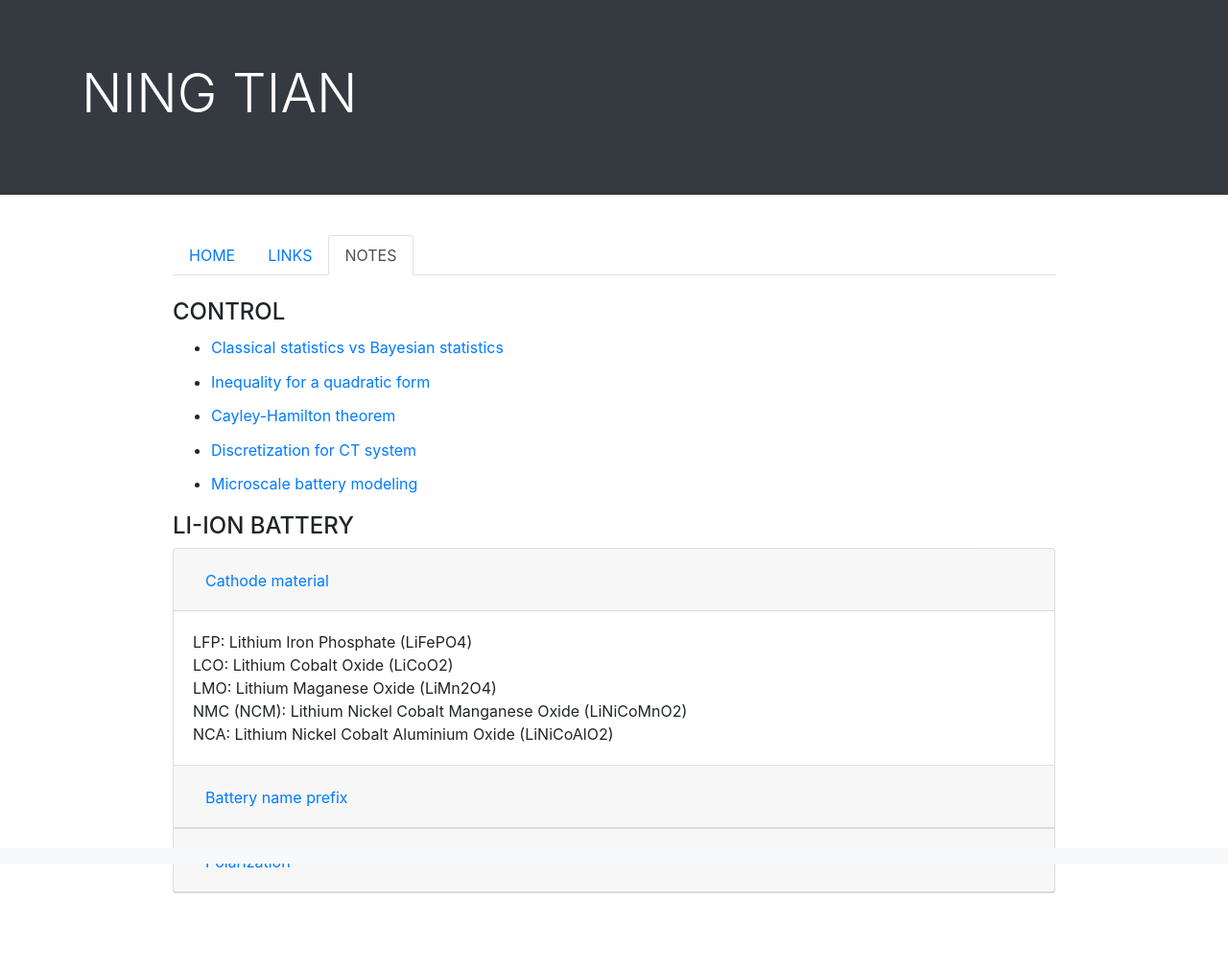
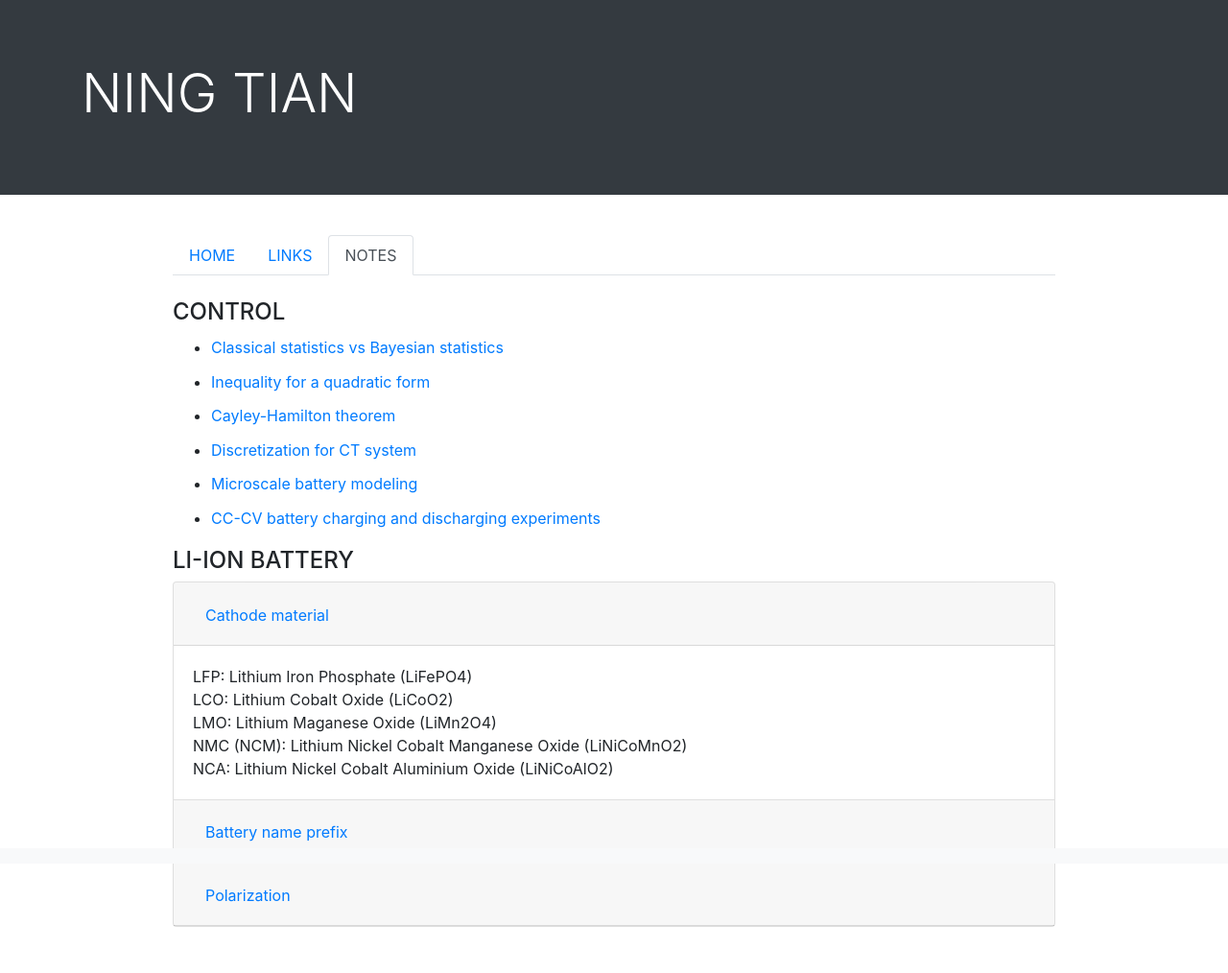
Before and after one commit to ningtian/ningtian.github.io, a Jekyll site: the page notes/index.html, which Jekyll copies as it is, in a window 1280 px wide. Shown: the whole page at 96% size. Built offline with Jekyll 4.4.1, drawn with Linux system fonts in a browser that asks for light colours; before the commit the page ends 979 px from its top, so only the background shows below that.

Commit message:
Update index.html

```diff
--- a/notes/index.html
+++ b/notes/index.html
@@ -55,6 +55,7 @@
 	<li><a href="/files/20180310_Cayley-Hamilton theorem.pdf">Cayley-Hamilton theorem</a></li>
 	<li><a href="/files/20191230_discretization.pdf">Discretization for CT system</a></li>
 	<li><a href="/files/20191230_ECM.pdf">Microscale battery modeling</a></li>
+	<li><a href="/files/20191231_CCCV.pdf">CC-CV battery charging and discharging experiments</a></li>
         </ul>
     </div> <!-- end of <div class="a"> -->
 
```
